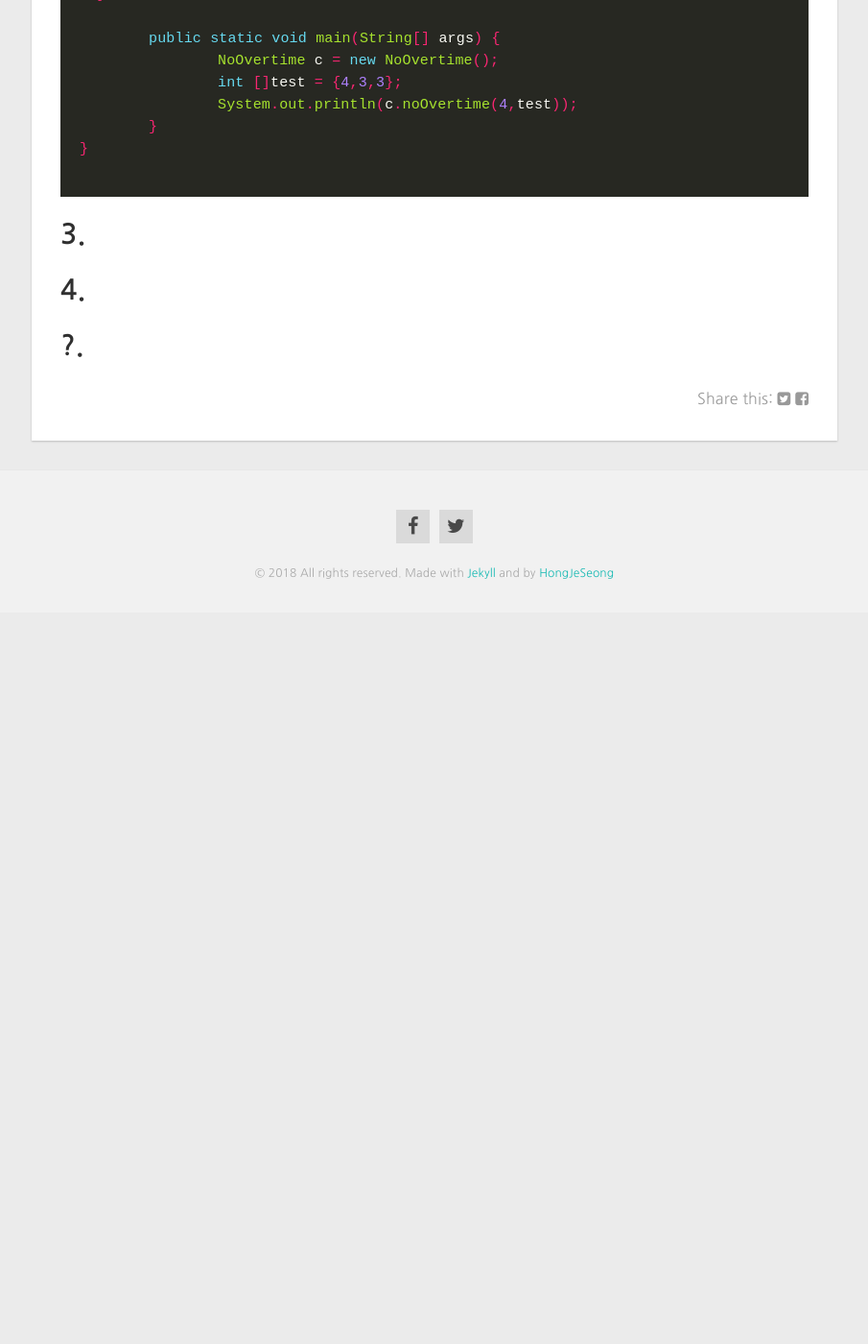
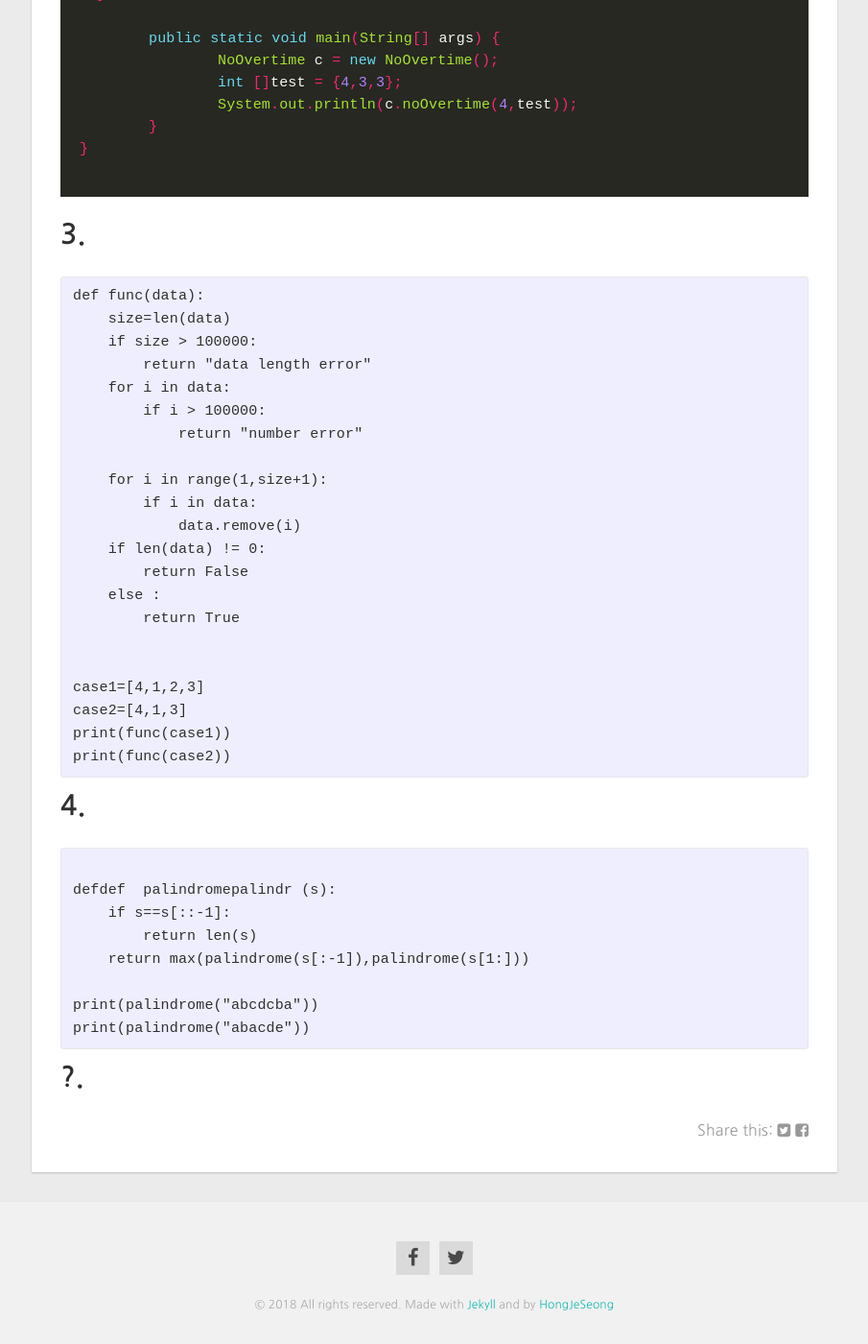
Before and after one commit to HongJeSeong/HongJeSeong.github.io, a Jekyll site: the page built from _posts/study/2018-04-27-TTweek4.md, in a window 1280 px wide and 1400 px high, scrolled down 2318 px. Shown: the whole window at 96% size, without its empty margins (187-1092 px from the left). Built offline with Jekyll 4.4.1, drawn with Linux system fonts in a browser that asks for light colours; nearby versions of some CDN libraries; before the commit the page ends 2956 px from its top, so only the background shows below that.

Commit message:
Update 2018-04-27-TTweek4.md

````diff
--- a/_posts/study/2018-04-27-TTweek4.md
+++ b/_posts/study/2018-04-27-TTweek4.md
@@ -90,5 +90,38 @@ class NoOvertime {
 
 ```
 ## 3.
+```pyhton
+def func(data):
+    size=len(data)
+    if size > 100000:
+        return "data length error"
+    for i in data:
+        if i > 100000:
+            return "number error"
+
+    for i in range(1,size+1):
+        if i in data:
+            data.remove(i)
+    if len(data) != 0:
+        return False
+    else :
+        return True
+
+
+case1=[4,1,2,3]
+case2=[4,1,3]
+print(func(case1))
+print(func(case2))
+```
 ## 4.
+```pyhton
+
+defdef  palindromepalindr (s):
+    if s==s[::-1]:
+        return len(s)
+    return max(palindrome(s[:-1]),palindrome(s[1:]))
+
+print(palindrome("abcdcba"))
+print(palindrome("abacde"))
+```
 ## ?.
````
